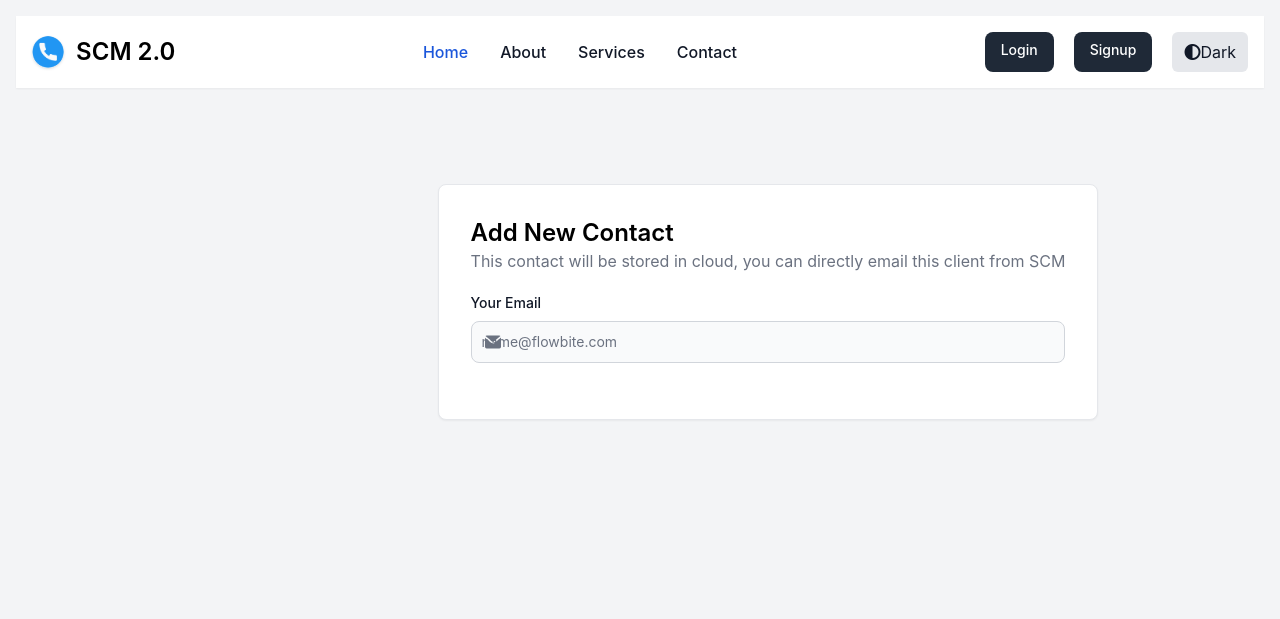
After one commit to mehmoodulhaq570/Smart-Contact-Manager, a Spring app: template src/main/resources/templates/user/add_contact.html in a window 1280 px wide. The commit adds this page. Shown: the top 619 px of the page. Run offline with Thymeleaf, Linux system fonts and the light colour scheme; the template is opened without the code that fills it, so the values that code supplies are empty; some of the project's set-up classes (security, data sources, template engines, error pages and the like) are left out, and stand-ins take their place; some libraries are stand-ins or nearby versions.

Commit message:
Add contacts on cloud in progress

```diff
--- a/src/main/resources/static/css/output.css
+++ b/src/main/resources/static/css/output.css
@@ -566,36 +566,77 @@ video {
   border-width: 0;
 }
 
+.pointer-events-none {
+  pointer-events: none;
+}
+
 .fixed {
   position: fixed;
 }
 
+.absolute {
+  position: absolute;
+}
+
+.relative {
+  position: relative;
+}
+
+.inset-y-0 {
+  top: 0px;
+  bottom: 0px;
+}
+
 .left-0 {
   left: 0px;
 }
 
+.right-0 {
+  right: 0px;
+}
+
 .top-0 {
   top: 0px;
 }
 
-.right-0 {
-  right: 0px;
+.start-0 {
+  inset-inline-start: 0px;
 }
 
 .z-40 {
   z-index: 40;
 }
 
-.z-50 {
-  z-index: 50;
-}
-
 .col-span-12 {
   grid-column: span 12 / span 12;
 }
 
 .col-span-4 {
   grid-column: span 4 / span 4;
+}
+
+.col-span-3 {
+  grid-column: span 3 / span 3;
+}
+
+.col-span-6 {
+  grid-column: span 6 / span 6;
+}
+
+.col-span-8 {
+  grid-column: span 8 / span 8;
+}
+
+.col-span-1 {
+  grid-column: span 1 / span 1;
+}
+
+.col-span-2 {
+  grid-column: span 2 / span 2;
+}
+
+.col-span-5 {
+  grid-column: span 5 / span 5;
 }
 
 .mx-auto {
@@ -636,12 +685,16 @@ video {
   margin-top: 1.25rem;
 }
 
-.mt-2 {
-  margin-top: 0.5rem;
-}
-
-.ms-3 {
-  margin-inline-start: 0.75rem;
+.mt-1 {
+  margin-top: 0.25rem;
+}
+
+.mb-6 {
+  margin-bottom: 1.5rem;
+}
+
+.mb-3 {
+  margin-bottom: 0.75rem;
 }
 
 .block {
@@ -720,20 +777,20 @@ video {
   width: 1.25rem;
 }
 
+.w-6 {
+  width: 1.5rem;
+}
+
+.w-64 {
+  width: 16rem;
+}
+
 .w-full {
   width: 100%;
 }
 
-.w-3 {
-  width: 0.75rem;
-}
-
-.w-64 {
-  width: 16rem;
-}
-
-.w-6 {
-  width: 1.5rem;
+.w-auto {
+  width: auto;
 }
 
 .max-w-screen-xl {
@@ -954,8 +1032,12 @@ video {
   padding: 1.5rem;
 }
 
-.p-3 {
-  padding: 0.75rem;
+.p-10 {
+  padding: 2.5rem;
+}
+
+.p-8 {
+  padding: 2rem;
 }
 
 .px-1 {
@@ -988,30 +1075,37 @@ video {
   padding-bottom: 0.625rem;
 }
 
-.px-2 {
-  padding-left: 0.5rem;
-  padding-right: 0.5rem;
-}
-
 .py-4 {
   padding-top: 1rem;
   padding-bottom: 1rem;
 }
 
+.pl-64 {
+  padding-left: 16rem;
+}
+
 .ps-2\.5 {
   padding-inline-start: 0.625rem;
 }
 
-.pl-64 {
-  padding-left: 16rem;
+.pt-16 {
+  padding-top: 4rem;
 }
 
 .pt-20 {
   padding-top: 5rem;
 }
 
-.pt-16 {
-  padding-top: 4rem;
+.ps-10 {
+  padding-inline-start: 2.5rem;
+}
+
+.ps-3\.5 {
+  padding-inline-start: 0.875rem;
+}
+
+.pt-4 {
+  padding-top: 1rem;
 }
 
 .text-center {
@@ -1127,6 +1206,12 @@ video {
 .shadow-sm {
   --tw-shadow: 0 1px 2px 0 rgb(0 0 0 / 0.05);
   --tw-shadow-colored: 0 1px 2px 0 var(--tw-shadow-color);
+  box-shadow: var(--tw-ring-offset-shadow, 0 0 #0000), var(--tw-ring-shadow, 0 0 #0000), var(--tw-shadow);
+}
+
+.shadow-md {
+  --tw-shadow: 0 4px 6px -1px rgb(0 0 0 / 0.1), 0 2px 4px -2px rgb(0 0 0 / 0.1);
+  --tw-shadow-colored: 0 4px 6px -1px var(--tw-shadow-color), 0 2px 4px -2px var(--tw-shadow-color);
   box-shadow: var(--tw-ring-offset-shadow, 0 0 #0000), var(--tw-ring-shadow, 0 0 #0000), var(--tw-shadow);
 }
 
--- /dev/null
+++ b/src/main/resources/templates/user/add_contact.html
@@ -0,0 +1,77 @@
+<!DOCTYPE html>
+<html
+  lang="en"
+  th:replace="~{fragments/base :: parent(~{::#content}, ~{::title}, ~{::script})}"
+>
+  <head>
+    <title>Add Contacts</title>
+  </head>
+  <body>
+    <div id="content">
+      <!-- User is loggedin sidebar -->
+      <div th:if="${LoggedInUser}">
+        <div th:replace="~{user/user_sidebar :: user_sidebar}"></div>
+      </div>
+
+      <section class="pl-64 pt-20" style="height: 1000px">
+        <div class="grid grid-cols-12">
+          <div
+            class="col-span-12 flex justify-center items-center"
+            style="height: 100%"
+          >
+            <div
+              class="card block p-8 w-auto bg-white border border-gray-200 rounded-lg shadow-sm hover:bg-gray-100 dark:bg-gray-800 dark:border-gray-700 dark:hover:bg-gray-700"
+            >
+              <h1 class="text-2xl font-semibold">Add New Contact</h1>
+              <p class="text-gray-500">
+                This contact will be stored in cloud, you can directly email
+                this client from SCM
+              </p>
+
+              <form action="" class="mt-5">
+                <!-- name form  -->
+                <div class="mb-3">
+                  <label
+                    for="input-group-1"
+                    class="block mb-2 text-sm font-medium text-gray-900 dark:text-white"
+                    >Your Email</label
+                  >
+                  <div class="relative mb-6">
+                    <div
+                      class="absolute inset-y-0 start-0 flex items-center ps-3.5 pointer-events-none"
+                    >
+                      <svg
+                        class="w-4 h-4 text-gray-500 dark:text-gray-400"
+                        aria-hidden="true"
+                        xmlns="http://www.w3.org/2000/svg"
+                        fill="currentColor"
+                        viewBox="0 0 20 16"
+                      >
+                        <path
+                          d="m10.036 8.278 9.258-7.79A1.979 1.979 0 0 0 18 0H2A1.987 1.987 0 0 0 .641.541l9.395 7.737Z"
+                        />
+                        <path
+                          d="M11.241 9.817c-.36.275-.801.425-1.255.427-.428 0-.845-.138-1.187-.395L0 2.6V14a2 2 0 0 0 2 2h16a2 2 0 0 0 2-2V2.5l-8.759 7.317Z"
+                        />
+                      </svg>
+                    </div>
+                    <input
+                      type="text"
+                      id="input-group-1"
+                      class="bg-gray-50 border border-gray-300 text-gray-900 text-sm rounded-lg focus:ring-blue-500 focus:border-blue-500 block w-full ps-10 p-2.5 dark:bg-gray-700 dark:border-gray-600 dark:placeholder-gray-400 dark:text-white dark:focus:ring-blue-500 dark:focus:border-blue-500"
+                      placeholder="name@flowbite.com"
+                    />
+                  </div>
+                </div>
+              </form>
+            </div>
+          </div>
+        </div>
+      </section>
+    </div>
+
+    <script>
+      console.log("Add Contacts page");
+    </script>
+  </body>
+</html>
```
Also changed, not shown: other parts of src/main/resources/static/css/output.css (+116 -80 lines), src/main/java/com/scm/controllers/ContactController.java (added, +20 -0 lines), src/main/resources/templates/user/user_sidebar.html (+9 -13 lines).
